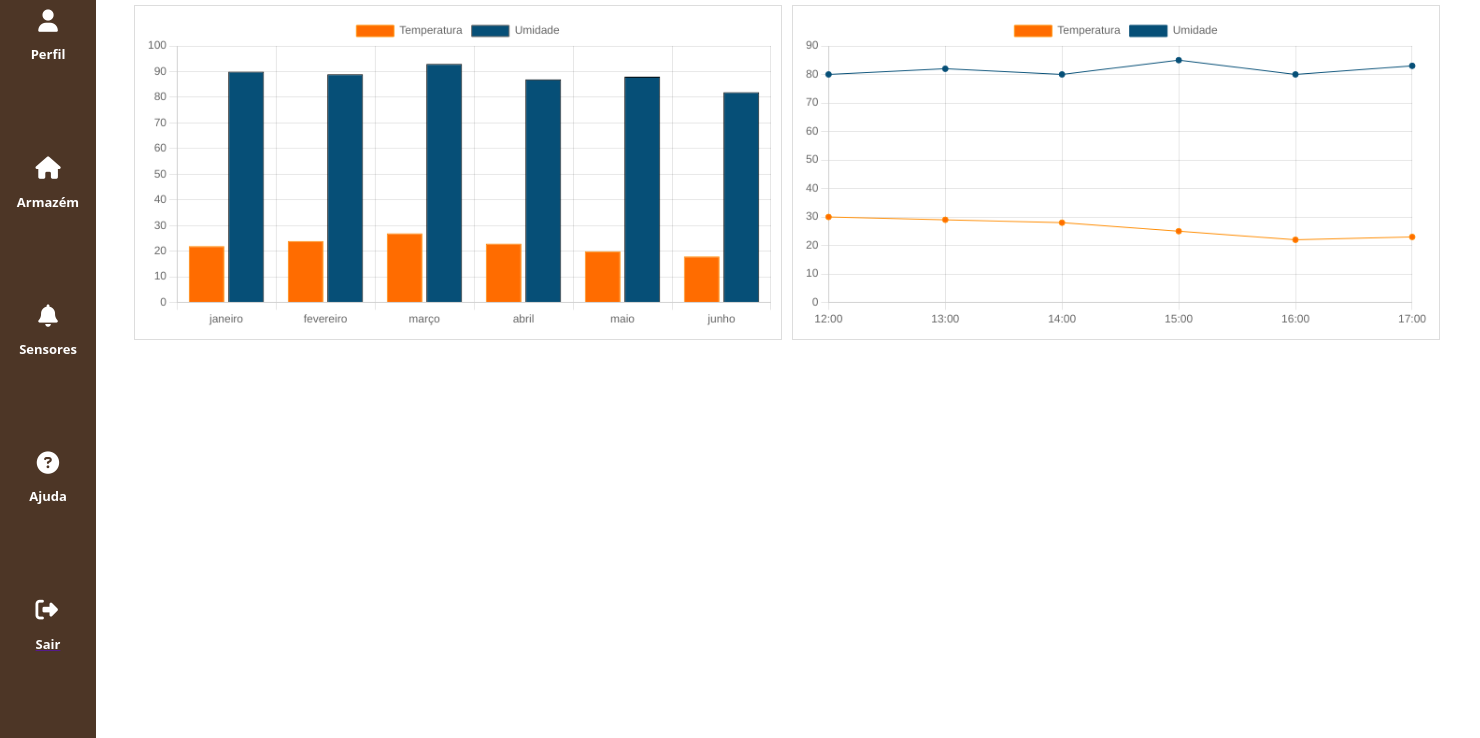
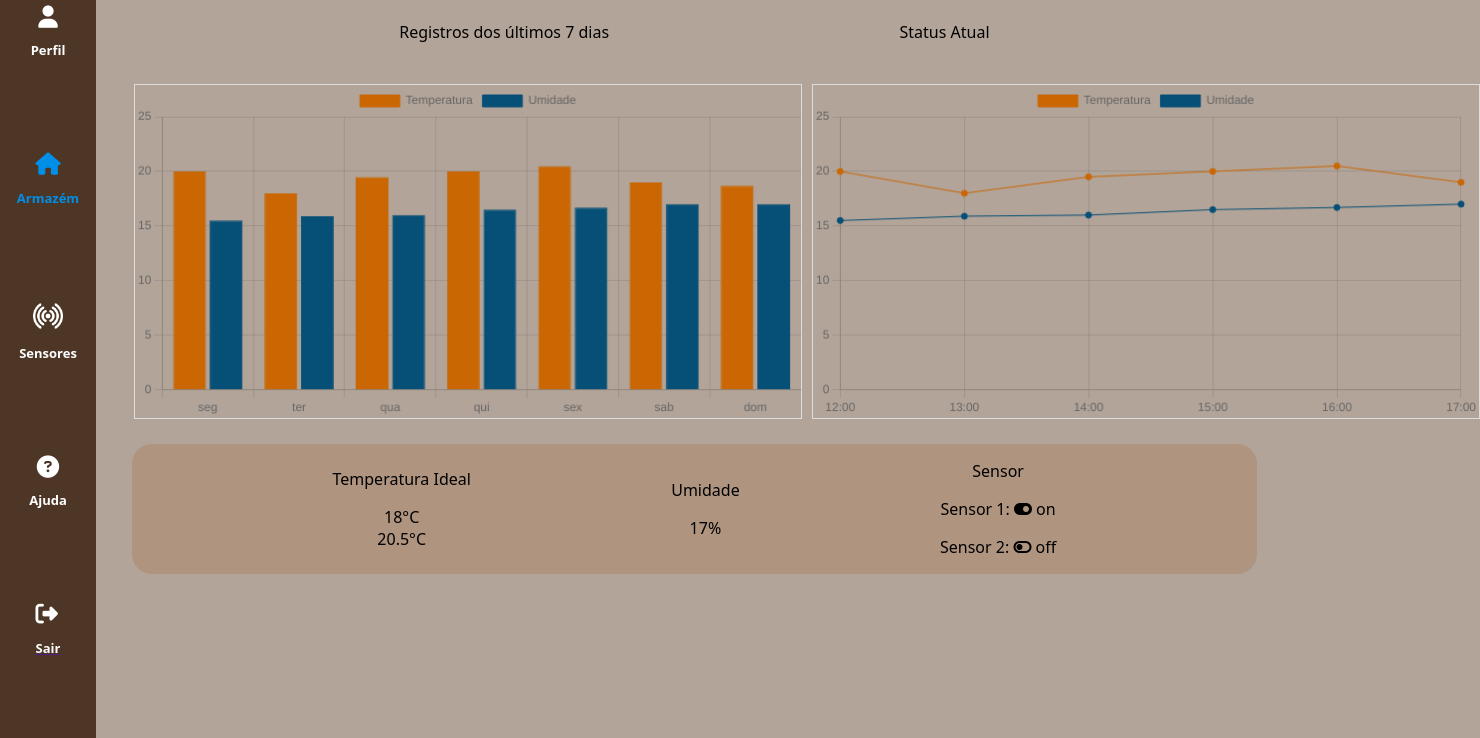
Before and after one commit to ARCoffee/Sprint-ARCoffee, a plain HTML site: page Algoritmos/Site_Institucional/Dashboard/dashboard.html in a window 1280 px wide. Shown: the part 62-800 px from the top of the page, 1480 px wide, since content can reach past the window. Drawn offline with nearby package versions, Linux system fonts and the light colour scheme.

Commit message:
alterações css

```diff
--- a/Algoritmos/Site_Institucional/Dashboard/dashboard.html
+++ b/Algoritmos/Site_Institucional/Dashboard/dashboard.html
@@ -12,6 +12,7 @@
         <title>Dashboard</title>
     </head>
 
+
     <body>
         <!-- Header -->
         <div class="sidebar">
@@ -25,7 +26,7 @@
                     <p>Armazém</p>
                 </div>
                 <div class="icones">
-                    <i class="fa-solid fa-bell"></i>
+                  <img src="iconeSensor.png" id="imgSensor">
                     <p>Sensores</p>
                 </div>
                 <div class="icones">
@@ -43,8 +44,14 @@
         <!-- Fim do Header -->
 
         <div class="dash">
-            <p>Dashboard</p>
+            <p>DASHBOARD</p>
         </div>
+
+        <div class="textoGrafico">
+          <p>Registros dos últimos 7 dias </p>
+          <p>Status Atual</p>
+        </div>
+
 
         <div class="graficos">
             <canvas id="myChart1"></canvas>
@@ -59,20 +66,20 @@
             new Chart(ctx1, {
               type: 'bar',
               data: {
-                labels: ['janeiro', 'fevereiro', 'março', 'abril', 'maio', 'junho'],
+                labels: ['seg', 'ter', 'qua', 'qui', 'sex', 'sab', 'dom'],
                 datasets: [{
                   label: 'Temperatura',
-                  data: [22, 24, 27, 23, 20, 18],
+                  data: [20, 18, 19.5, 20, 20.5, 19, 18.7],
                   borderWidth: 1,
-                  borderColor: '#ff8c00',
-                  backgroundColor: '#FF6C00',
+                  borderColor: '#ca6702',
+                  backgroundColor: '#ca6702',
 
                   },
 
                 {label: 'Umidade',
-                data: [90, 89, 93, 87, 88, 82],
+                data: [15.5, 15.9, 16, 16.5, 16.7, 17, 17],
                 borderWidth: 1,
-                borderColor: '',
+                borderColor: '#064f77',
                 backgroundColor: '#064f77',
             }
 
@@ -96,16 +103,16 @@
             labels: ['12:00','13:00','14:00','15:00','16:00','17:00'],
             datasets: [{
               label: 'Temperatura',
-              data: [30, 29, 28, 25, 22,23],
+              data: [20, 18, 19.5, 20, 20.5, 19, 18.7],
               borderWidth: 1,
-              borderColor: '#ff8c00',
-              backgroundColor: '#FF6C00',
+              borderColor: '#ca6702',
+              backgroundColor: '#ca6702',
 
 
               },
 
             {label: 'Umidade',
-            data: [80, 82, 80, 85, 80, 83],
+            data: [15.5, 15.9, 16, 16.5, 16.7, 17, 17],
             borderWidth: 1,
             borderColor: '#064f77',
             backgroundColor: '#064f77',
@@ -125,6 +132,29 @@
 
         </script>
 
+        <div class="KPI">
+
+          <div class="temperatura">
+            <p>Temperatura Ideal</p>
+            <div class="forma">
+              <p>18°C <br> 20.5°C</p></div>
+          </div>
+
+          <div class="umidade">
+            <p>Umidade</p>
+            <div class="forma"><p>17%</p></div>
+          </div>
+
+          <div class="sensor">
+            <p>Sensor</p>
+            <div class="forma"><p>Sensor 1: <i class="fa-solid fa-toggle-on"></i> on</p>
+            <p>Sensor 2: <i class="fa-solid fa-toggle-off"></i> off</p></div>
+          </div>
+
+        </div>
+
+
+
     </body>
 
 
--- a/Algoritmos/Site_Institucional/Dashboard/styleDashboard.css
+++ b/Algoritmos/Site_Institucional/Dashboard/styleDashboard.css
@@ -1,6 +1,7 @@
 body {
     margin: 0;
     margin-left: 8.5vw;
+    background-color: #b2a499;
 }
 
 p {
@@ -55,7 +56,7 @@ p {
     cursor: pointer;
 }
 
-/* #aqui {
+#aqui {
     color: #008ee7;
 }
 
@@ -65,7 +66,7 @@ p {
 
 #aqui i {
     color: #008ee7;
-} */
+}
 
 
 /* ESTILIZAÇÃO GRAFICOS */
@@ -73,21 +74,48 @@ p {
 .graficos {
     display: flex;
     margin: 20px;
-    height: 680px;
     width: 680px;
   }
 
   #myChart1, #myChart2 {
     width: 100px;
     border: 1px solid #ddd;
-    padding: 10px;
+    /* padding: 10px; */
     margin: 5px;
   }
+
 
   .dash p {
     text-align: center;
     font-size: 24px;
     margin: 20px;
-    font-family: 'Franklin Gothic Medium', 'Arial Narrow', Arial, sans-serif;
-    font-size: larger;
+    font-family: 'Times New Roman', Times, serif;
+    font-size: x-large;
   }
+
+#imgSensor {
+    width: 30px;
+    height: 30px;
+}
+
+.KPI {
+    background-color: hsla(25, 40%, 47%, 0.311);
+    display: flex;
+    justify-content: space-evenly   ;
+    text-align: center;
+    align-items: center;
+    border-radius: 20px;
+    margin-left: 2%;
+    margin-right: 2%;
+}
+
+/* .KPI .forma {
+    backg
+    border-radius: 10px;
+} */
+
+.textoGrafico {
+    display: flex;
+    justify-content: space-evenly ;
+
+}
```
Also changed, not shown: Algoritmos/Site_Institucional/Dashboard/iconeSensor.png (added).
